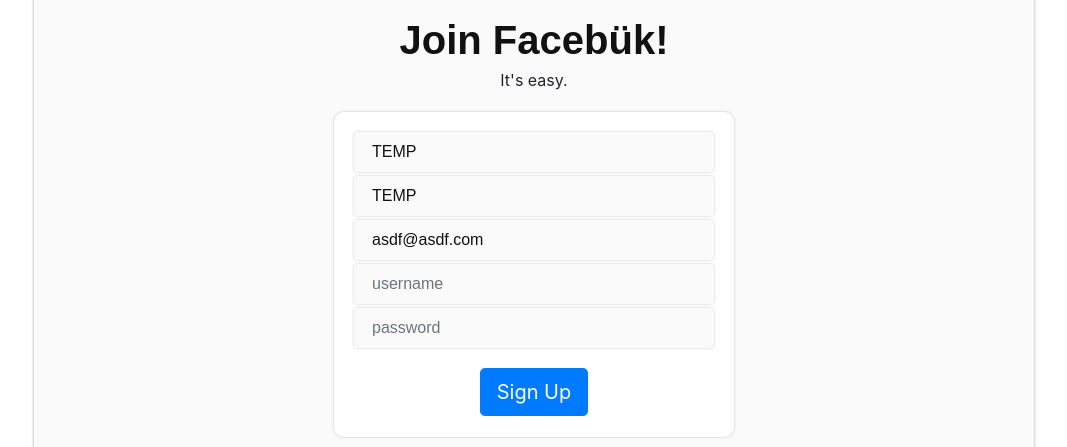
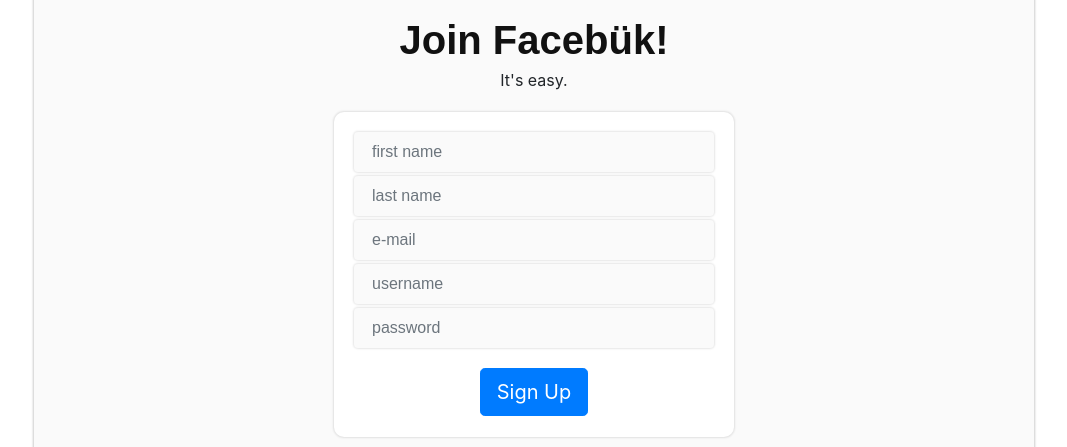
Before and after one commit to AlexMichal/LoginSystem, a PHP site: page /signup.php in a window 1280 px wide. Shown: the part 60-507 px from the top of the page, without its empty margins (106-1173 px from the left). Run offline with PHP 8.4, Linux system fonts and the light colour scheme; some libraries are stand-ins or nearby versions.

Commit message:
Changed values to be empty

```diff
--- a/public_html/signup.php
+++ b/public_html/signup.php
@@ -11,9 +11,9 @@
         </div>
 
         <form id="signup_form" class="form-group" action="includes/signup.inc.php" method="POST">
-            <input type="text" name="first_name" placeholder="first name" class="input form-control" value="TEMP" required>
-            <input type="text" name="last_name" placeholder="last name" class="input form-control" value="TEMP" required>
-            <input type="text" name="email" placeholder="e-mail" class="input form-control" value="asdf@asdf.com" required>
+            <input type="text" name="first_name" placeholder="first name" class="input form-control" value="" required>
+            <input type="text" name="last_name" placeholder="last name" class="input form-control" value="" required>
+            <input type="text" name="email" placeholder="e-mail" class="input form-control" value="" required>
             <input type="text" name="username" placeholder="username" class="input form-control" required>
             <input type="password" name="password" placeholder="password" class="input form-control" required>
             <small id="signup_error" class="form-text text-alert"></small>
```
